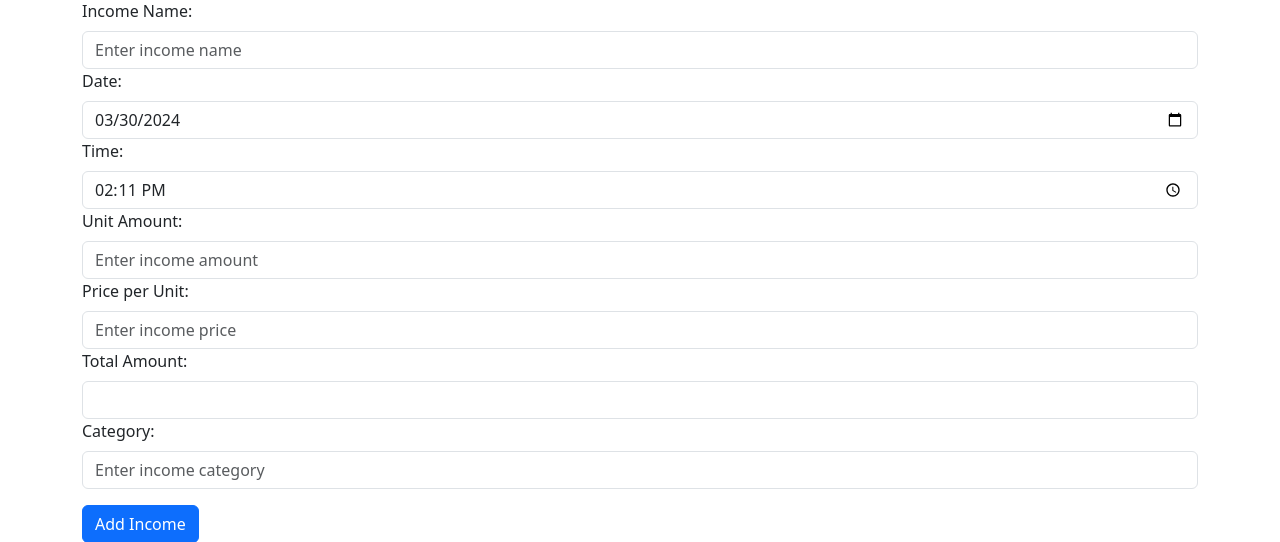
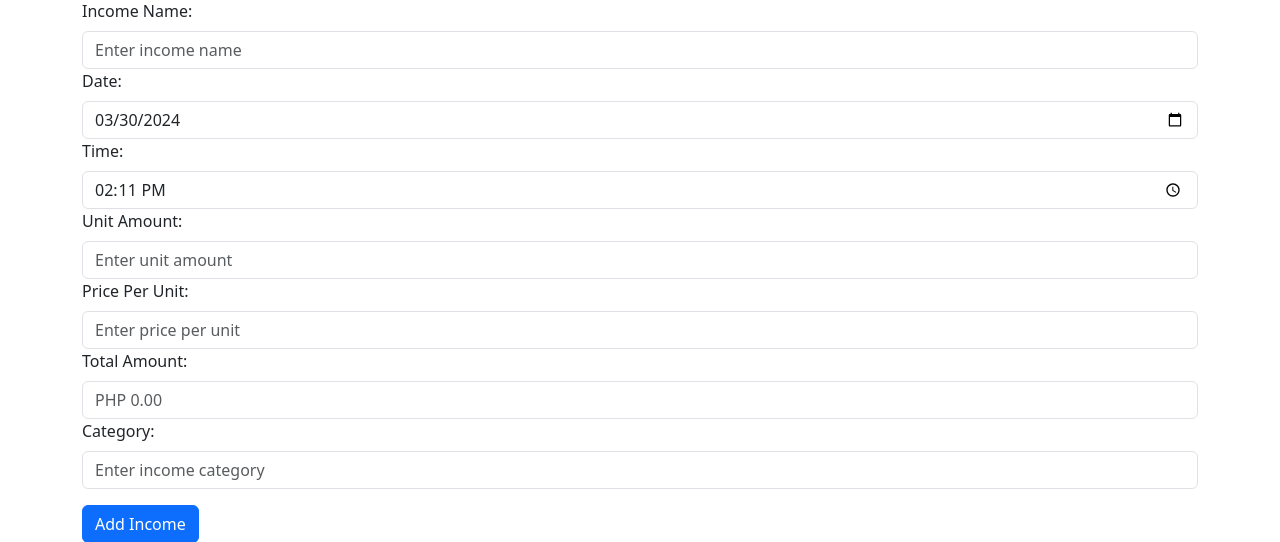
Before and after one commit to MACantara/TRACKIT, a Flask app: page /add-income/1 in a window 1280 px wide. Shown: the part 129-671 px from the top of the page. Run offline with Flask 3, Linux system fonts and the light colour scheme; tables that the repository leaves empty hold one stand-in row (values such as "Sample post"); some libraries are stand-ins or nearby versions.

Commit message:
Update income model and related templates and scripts

```diff
--- a/app.py
+++ b/app.py
@@ -98,8 +98,9 @@ class Expense(db.Model):
 class Income(db.Model):
     income_id = db.Column(db.Integer, primary_key=True)
     income_name = db.Column(db.String(100), nullable=False)
-    amount = db.Column(db.Float, nullable=False)
-    price = db.Column(db.Float, nullable=False)
+    unit_amount = db.Column(db.Float, nullable=False)
+    price_per_unit = db.Column(db.Float, nullable=False)
+    total_amount = db.Column(db.Float, nullable=False)
     category = db.Column(db.String(100), nullable=False)
     date_created = db.Column(db.DateTime, default=datetime.utcnow)
     event_id = db.Column(db.Integer, db.ForeignKey('event.event_id'), nullable=False)
@@ -113,7 +114,7 @@ class Income(db.Model):
         date_created_manila = self.date_created.replace(tzinfo=timezone('UTC')).astimezone(manila)
         return {
             'income_name': self.income_name,
-            'amount': self.amount,
+            'total_amount': self.total_amount,
             'date_created': date_created_manila
             # Add any other fields you want to include
         }
@@ -252,7 +253,7 @@ def event_dashboard(event_id):
     daily_incomes = defaultdict(int)
     daily_expenses = defaultdict(int)
     for income in incomes:
-        daily_incomes[income['date_created'].date()] += income['amount']
+        daily_incomes[income['date_created'].date()] += income['total_amount']
     for expense in expenses:
         daily_expenses[expense['date_created'].date()] += expense['total_amount']
 
@@ -301,10 +302,11 @@ def add_income(event_id):
     event = Event.query.get_or_404(event_id)
     if request.method == 'POST':
         income_name = request.form["income-name"]
-        amount = request.form["amount"]
-        price = request.form["price"]
+        unit_amount = request.form["unit_amount"]
+        price_per_unit = request.form["price_per_unit"]
+        total_amount = request.form["total_amount"]
         category = request.form["category"]
-        new_income = Income(income_name=income_name, amount=amount, price=price, category=category, event_id=event.event_id)
+        new_income = Income(income_name=income_name, unit_amount=unit_amount, price_per_unit=price_per_unit, total_amount=total_amount, category=category, event_id=event.event_id)
 
         try:
             db.session.add(new_income)
--- a/static/js/main.js
+++ b/static/js/main.js
@@ -12,7 +12,7 @@ const ctx3 = document.getElementById("myChart3");
 const ctx4 = document.getElementById("myChart4");
 
 // Calculate total income and total expenses
-let totalIncome = incomes.reduce((total, income) => total + income.amount, 0);
+let totalIncome = incomes.reduce((total, income) => total + income.total_amount, 0);
 let totalExpenses = expenses.reduce((total, expense) => total + expense.total_amount, 0);
 
 // Format as PHP currency
@@ -47,7 +47,7 @@ new Chart(ctx1, {
     datasets: [
       {
         label: "Income in PHP",
-        data: incomes.map(income => income.amount),
+        data: incomes.map(income => income.total_amount),
         borderWidth: 1,
       },
     ],
@@ -92,7 +92,7 @@ let groupedIncomes = incomes.reduce((acc, income) => {
   if (!acc[date]) {
     acc[date] = 0;
   }
-  acc[date] += income.amount;
+  acc[date] += income.total_amount;
   return acc;
 }, {});
 
--- a/templates/add-expense.html
+++ b/templates/add-expense.html
@@ -15,12 +15,10 @@
             <input type="time" class="form-control" id="time" name="time">
             <label for="unit_amount" class="form-label">Unit Amount: </label>
             <input type="text" class="form-control" id="unit_amount" name="unit_amount" placeholder="Enter unit amount">
-
             <label for="price_per_unit" class="form-label">Price Per Unit: </label>
             <input type="text" class="form-control" id="price_per_unit" name="price_per_unit" placeholder="Enter price per unit">
-
             <label for="total_amount" class="form-label">Total Amount: </label>
-            <input type="text" class="form-control" id="total_amount" name="total_amount" placeholder="Enter total amount">
+            <input type="text" class="form-control" id="total_amount" name="total_amount" placeholder="PHP 0.00" readonly>
             <label for="category" class="form-label">Category: </label>
             <input type="text" class="form-control" id="category" name="category" placeholder="Enter expense category">
         </div>
--- a/templates/add-income.html
+++ b/templates/add-income.html
@@ -13,12 +13,12 @@
             <input type="date" class="form-control" id="date" name="date">
             <label for="time" class="form-label">Time: </label>
             <input type="time" class="form-control" id="time" name="time">
-            <label for="amount" class="form-label">Unit Amount: </label>
-            <input type="text" class="form-control" id="amount" name="amount" placeholder="Enter income amount">
-            <label for="price" class="form-label">Price per Unit: </label>
-            <input type="text" class="form-control" id="price" name="price" placeholder="Enter income price">
-            <label for="total" class="form-label">Total Amount: </label>
-            <input type="text" class="form-control" id="total" name="total">
+            <label for="unit_amount" class="form-label">Unit Amount: </label>
+            <input type="text" class="form-control" id="unit_amount" name="unit_amount" placeholder="Enter unit amount">
+            <label for="price_per_unit" class="form-label">Price Per Unit: </label>
+            <input type="text" class="form-control" id="price_per_unit" name="price_per_unit" placeholder="Enter price per unit">
+            <label for="total_amount" class="form-label">Total Amount: </label>
+            <input type="text" class="form-control" id="total_amount" name="total_amount" placeholder="PHP 0.00" readonly>
             <label for="category" class="form-label">Category: </label>
             <input type="text" class="form-control" id="category" name="category" placeholder="Enter income category">
         </div>
@@ -26,25 +26,40 @@
     </form>
 </div>
 <script>
-    window.onload = function() {
+    window.onload = function () {
         var now = new Date();
         var month = (now.getMonth() + 1);
         var day = now.getDate();
-        if(month < 10)
+        if (month < 10)
             month = "0" + month;
-        if(day < 10)
+        if (day < 10)
             day = "0" + day;
         var today = now.getFullYear() + '-' + month + '-' + day;
         document.getElementById('date').value = today;
 
         var hour = now.getHours();
         var min = now.getMinutes();
-        if(hour < 10)
+        if (hour < 10)
             hour = "0" + hour;
-        if(min < 10)
+        if (min < 10)
             min = "0" + min;
         var time = hour + ':' + min;
         document.getElementById('time').value = time;
     }
+    // Get references to the input fields
+    let unitAmountField = document.getElementById('unit_amount');
+    let pricePerUnitField = document.getElementById('price_per_unit');
+    let totalAmountField = document.getElementById('total_amount');
+
+    // Function to calculate and update total amount
+    function updateTotalAmount() {
+        let unitAmount = parseFloat(unitAmountField.value) || 0;
+        let pricePerUnit = parseFloat(pricePerUnitField.value) || 0;
+        totalAmountField.value = unitAmount * pricePerUnit;
+    }
+
+    // Add event listeners to the unit amount and price per unit fields
+    unitAmountField.addEventListener('input', updateTotalAmount);
+    pricePerUnitField.addEventListener('input', updateTotalAmount);
 </script>
 {% endblock %}
```
